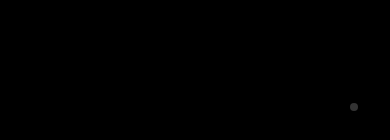
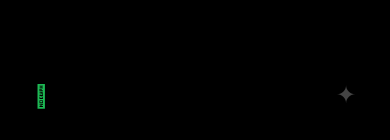
Before and after one commit to sakshamagarwalm2/Emo, a React Native app: screen / in a window 390 px wide. Shown: the part 701-841 px from the top of the page. Built offline with nearby package versions, Linux system fonts and the light colour scheme.

Commit message:
feat: add AI YES nodding & NO shaking eye motions, Spotify bottom-left logo, Sci-Fi bottom-right symbol button, and horizontal Standby Clock redesign

```diff
--- a/src/components/EyeDisplay.tsx
+++ b/src/components/EyeDisplay.tsx
@@ -1,5 +1,5 @@
 import React, { useEffect, useState } from 'react';
-import { View, StyleSheet, TouchableOpacity } from 'react-native';
+import { View, StyleSheet, TouchableOpacity, Text } from 'react-native';
 import Svg, { Ellipse, Path, Defs, RadialGradient, Stop, G } from 'react-native-svg';
 import Animated, {
   useSharedValue,
@@ -26,6 +26,7 @@ export const EyeDisplay: React.FC = () => {
   const emotion = useEmoStore((state) => state.emotion);
   const setEmotion = useEmoStore((state) => state.setEmotion);
   const [showStandbyClock, setShowStandbyClock] = useState<boolean>(false);
+  const [isSpotifyReact, setIsSpotifyReact] = useState<boolean>(false);
 
   // Shared Animation Values
   const eyeRy = useSharedValue(42);         // Vertical radius
@@ -68,22 +69,28 @@ export const EyeDisplay: React.FC = () => {
         return () => clearInterval(blinkInterval);
 
       case 'happy':
-        // EVE Happy: Both eyes curved upward crescents (^ ^)
+        // EVE Happy YES Nodding: Upward crescents (^ ^) nodding up and down
         eyeRy.value = withSpring(34, SPRING_CONFIG);
         eyeRx.value = withSpring(64, SPRING_CONFIG);
-        eyeTranslateX.value = withSpring(0, SPRING_CONFIG);
-        eyeTranslateY.value = withSpring(-4, SPRING_CONFIG);
         leftAngle.value = withSpring(0, SPRING_CONFIG);
         rightAngle.value = withSpring(0, SPRING_CONFIG);
         coreColor.value = '#00E5FF';
         auraColor.value = '#00838F';
+
+        // Nodding YES Up & Down Sequence
+        eyeTranslateY.value = withSequence(
+          withTiming(-14, { duration: 180 }),
+          withTiming(14, { duration: 180 }),
+          withTiming(-10, { duration: 160 }),
+          withTiming(0, { duration: 160 })
+        );
         break;
 
       case 'ignoring':
-        // Teasing / Winking: Left eye winks into a smiling crescent (^), right eye stays open/smiling
+        // Teasing / Winking: Left eye winks happy arc (^), right eye stays open
         eyeRy.value = withSpring(40, SPRING_CONFIG);
         eyeRx.value = withSpring(64, SPRING_CONFIG);
-        eyeTranslateX.value = withSpring(12, SPRING_CONFIG); // Playful glance
+        eyeTranslateX.value = withSpring(12, SPRING_CONFIG);
         eyeTranslateY.value = withSpring(-4, SPRING_CONFIG);
         leftAngle.value = withSpring(0, SPRING_CONFIG);
         rightAngle.value = withSpring(-8, SPRING_CONFIG);
@@ -93,7 +100,7 @@ export const EyeDisplay: React.FC = () => {
 
       case 'stressed':
       case 'irritated':
-        // Redesigned Stressed & Irritated: Universal Relatable (X O) Eyes!
+        // Relatable (X O) Eyes with NO Side-to-Side Shake
         eyeRy.value = withSpring(54, SPRING_CONFIG);
         eyeRx.value = withSpring(54, SPRING_CONFIG);
         leftAngle.value = withSpring(0, SPRING_CONFIG);
@@ -101,14 +108,13 @@ export const EyeDisplay: React.FC = () => {
         coreColor.value = '#FF9800'; // Panicked Orange
         auraColor.value = '#E65100';
 
-        // Micro tremble shake
-        eyeTranslateX.value = withRepeat(
-          withSequence(
-            withTiming(4, { duration: 45 }),
-            withTiming(-4, { duration: 45 })
-          ),
-          -1,
-          true
+        // Shaking NO Side-to-Side Sequence
+        eyeTranslateX.value = withSequence(
+          withTiming(-18, { duration: 140 }),
+          withTiming(18, { duration: 140 }),
+          withTiming(-14, { duration: 140 }),
+          withTiming(14, { duration: 140 }),
+          withTiming(0, { duration: 140 })
         );
         break;
 
@@ -198,6 +204,7 @@ export const EyeDisplay: React.FC = () => {
 
   return (
     <View style={styles.fullScreenContainer}>
+      {/* Standby Desk Clock View OR EVE Glowing Eye View */}
       {showStandbyClock ? (
         <StandbyClock />
       ) : (
@@ -222,13 +229,11 @@ export const EyeDisplay: React.FC = () => {
             <AnimatedG animatedProps={leftGroupProps}>
               <AnimatedEllipse cx="0" cy="0" rx="82" ry="54" fill="url(#eveGlowLeft)" opacity={0.35} />
               {emotion === 'happy' || emotion === 'ignoring' ? (
-                // Happy Crescent / Teasing Wink (^ Eye)
                 <Path
                   d="M -48,15 Q 0,-38 48,15 Q 0,-15 -48,15 Z"
                   fill="url(#eveGlowLeft)"
                 />
               ) : emotion === 'stressed' || emotion === 'irritated' ? (
-                // Relatable 'X' Eye for Stressed/Irritated
                 <G>
                   <Path
                     d="M -32,-32 L 32,32 M 32,-32 L -32,32"
@@ -246,13 +251,11 @@ export const EyeDisplay: React.FC = () => {
             <AnimatedG animatedProps={rightGroupProps}>
               <AnimatedEllipse cx="0" cy="0" rx="82" ry="54" fill="url(#eveGlowRight)" opacity={0.35} />
               {emotion === 'happy' ? (
-                // Happy Crescent (^ Eye)
                 <Path
                   d="M -48,15 Q 0,-38 48,15 Q 0,-15 -48,15 Z"
                   fill="url(#eveGlowRight)"
                 />
               ) : emotion === 'stressed' || emotion === 'irritated' ? (
-                // Relatable 'O' Ring Eye for Stressed/Irritated
                 <G>
                   <AnimatedEllipse cx="0" cy="0" rx="38" ry="38" fill="none" stroke={coreColor.value} strokeWidth="16" />
                 </G>
@@ -264,13 +267,22 @@ export const EyeDisplay: React.FC = () => {
         </TouchableOpacity>
       )}
 
-      {/* Bottom Right Corner Small Dot Mode Switch Button */}
+      {/* Bottom Left Corner Spotify Logo Audio React Button */}
       <TouchableOpacity
-        style={styles.bottomRightDotButton}
+        style={styles.bottomLeftSpotifyButton}
+        onPress={() => setIsSpotifyReact((prev) => !prev)}
+        activeOpacity={0.7}
+      >
+        <Text style={[styles.spotifyLogoIcon, isSpotifyReact && styles.spotifyActive]}></Text>
+      </TouchableOpacity>
+
+      {/* Bottom Right Corner Sci-Fi Tech Symbol Mode Switch Button */}
+      <TouchableOpacity
+        style={styles.bottomRightSciFiButton}
         onPress={() => setShowStandbyClock((prev) => !prev)}
-        activeOpacity={0.6}
+        activeOpacity={0.7}
       >
-        <View style={[styles.dotIndicator, showStandbyClock && styles.dotActive]} />
+        <Text style={[styles.sciFiSymbolIcon, showStandbyClock && styles.sciFiActive]}>✦</Text>
       </TouchableOpacity>
     </View>
   );
@@ -290,20 +302,40 @@ const styles = StyleSheet.create({
     alignItems: 'center',
     justifyContent: 'center',
   },
-  bottomRightDotButton: {
+  bottomLeftSpotifyButton: {
     position: 'absolute',
-    bottom: 20,
-    right: 20,
-    padding: 12,
+    bottom: 24,
+    left: 24,
+    padding: 10,
     zIndex: 99,
   },
-  dotIndicator: {
-    width: 8,
-    height: 8,
-    borderRadius: 4,
-    backgroundColor: '#333333',
+  spotifyLogoIcon: {
+    color: '#1DB954', // Spotify Green
+    fontSize: 22,
+    fontWeight: '900',
   },
-  dotActive: {
-    backgroundColor: '#00E5FF',
+  spotifyActive: {
+    color: '#1ED760',
+    textShadowColor: '#1DB954',
+    textShadowOffset: { width: 0, height: 0 },
+    textShadowRadius: 8,
+  },
+  bottomRightSciFiButton: {
+    position: 'absolute',
+    bottom: 24,
+    right: 24,
+    padding: 10,
+    zIndex: 99,
+  },
+  sciFiSymbolIcon: {
+    color: '#444444',
+    fontSize: 24,
+    fontWeight: '300',
+  },
+  sciFiActive: {
+    color: '#00E5FF',
+    textShadowColor: '#00E5FF',
+    textShadowOffset: { width: 0, height: 0 },
+    textShadowRadius: 10,
   },
 });
--- a/src/components/StandbyClock.tsx
+++ b/src/components/StandbyClock.tsx
@@ -14,7 +14,7 @@ export const StandbyClock: React.FC = () => {
         now.toLocaleTimeString([], { hour: '2-digit', minute: '2-digit', hour12: false })
       );
       setDateStr(
-        now.toLocaleDateString([], { weekday: 'short', month: 'short', day: 'numeric' })
+        now.toLocaleDateString([], { weekday: 'long', month: 'short', day: 'numeric' })
       );
     };
 
@@ -24,51 +24,119 @@ export const StandbyClock: React.FC = () => {
   }, []);
 
   return (
-    <View style={styles.container}>
-      <Text style={styles.clockText}>{timeStr}</Text>
-      <Text style={styles.dateText}>{dateStr}</Text>
+    <View style={styles.standbyContainer}>
+      {/* iOS Standby-Inspired Dual Horizontal Layout */}
+      <View style={styles.horizontalRow}>
 
-      {activeNotifications.length > 0 && (
-        <View style={styles.badgeContainer}>
-          <Text style={styles.badgeText}>
-            ● {activeNotifications.length} Active Agent Event{activeNotifications.length > 1 ? 's' : ''}
-          </Text>
+        {/* Left Column: Massive Horizontal Time Readout */}
+        <View style={styles.timeColumn}>
+          <Text style={styles.giantClockText}>{timeStr}</Text>
+          <Text style={styles.dateBadgeText}>{dateStr.toUpperCase()}</Text>
         </View>
-      )}
+
+        {/* Vertical Divider Line */}
+        <View style={styles.verticalDivider} />
+
+        {/* Right Column: Status Cards & Agent Counter */}
+        <View style={styles.widgetColumn}>
+          <View style={styles.statusPill}>
+            <Text style={styles.statusPillText}>⚡ 98% • CONNECTED TO POWER</Text>
+          </View>
+
+          <View style={styles.agentCard}>
+            <Text style={styles.agentCardHeader}>EMO AGENT MONITOR</Text>
+            <Text style={styles.agentCardBody}>
+              {activeNotifications.length > 0
+                ? `${activeNotifications.length} Active Event${activeNotifications.length > 1 ? 's' : ''}`
+                : 'All Systems Nominal • Standby'}
+            </Text>
+          </View>
+        </View>
+
+      </View>
     </View>
   );
 };
 
 const styles = StyleSheet.create({
-  container: {
+  standbyContainer: {
+    flex: 1,
+    width: '100%',
+    height: '100%',
+    backgroundColor: '#000000',
     alignItems: 'center',
     justifyContent: 'center',
-    marginVertical: 10,
+    paddingHorizontal: 24,
   },
-  clockText: {
+  horizontalRow: {
+    flexDirection: 'row',
+    alignItems: 'center',
+    justifyContent: 'center',
+    width: '100%',
+    maxWidth: 680,
+  },
+  timeColumn: {
+    flex: 1.2,
+    alignItems: 'flex-start',
+    justifyContent: 'center',
+  },
+  giantClockText: {
     color: '#FFFFFF',
-    fontSize: 54,
-    fontWeight: '300',
+    fontSize: 82,
+    fontWeight: '200',
+    letterSpacing: -2,
+    lineHeight: 90,
+  },
+  dateBadgeText: {
+    color: '#00E5FF',
+    fontSize: 14,
+    fontWeight: '700',
     letterSpacing: 2,
+    marginTop: 6,
   },
-  dateText: {
+  verticalDivider: {
+    width: 1,
+    height: 100,
+    backgroundColor: '#222222',
+    marginHorizontal: 24,
+  },
+  widgetColumn: {
+    flex: 1,
+    justifyContent: 'center',
+    gap: 12,
+  },
+  statusPill: {
+    backgroundColor: '#121212',
+    borderColor: '#262626',
+    borderWidth: 1,
+    borderRadius: 20,
+    paddingHorizontal: 14,
+    paddingVertical: 8,
+  },
+  statusPillText: {
     color: '#888888',
-    fontSize: 16,
-    marginTop: 4,
-    textTransform: 'uppercase',
+    fontSize: 11,
+    fontWeight: '700',
+    letterSpacing: 1,
   },
-  badgeContainer: {
-    marginTop: 12,
-    backgroundColor: '#1E1E1E',
-    paddingHorizontal: 12,
-    paddingVertical: 4,
-    borderRadius: 12,
+  agentCard: {
+    backgroundColor: '#121212',
+    borderColor: '#262626',
     borderWidth: 1,
-    borderColor: '#333333',
+    borderRadius: 14,
+    paddingHorizontal: 16,
+    paddingVertical: 12,
   },
-  badgeText: {
+  agentCardHeader: {
     color: '#00E5FF',
-    fontSize: 12,
-    fontWeight: '600',
+    fontSize: 10,
+    fontWeight: '800',
+    letterSpacing: 1.5,
+    marginBottom: 4,
+  },
+  agentCardBody: {
+    color: '#FFFFFF',
+    fontSize: 13,
+    fontWeight: '500',
   },
 });
```
